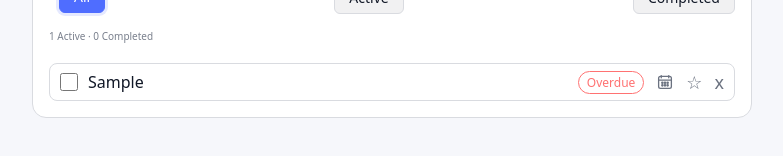
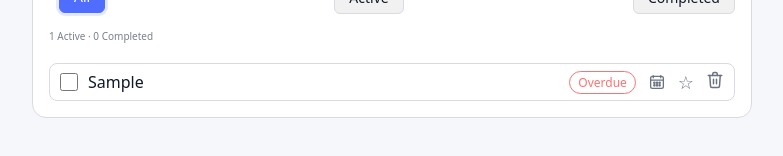
Before and after one commit to KarynaRudiak/ToDoList, a React (Vite) app: page / in a window 1280 px wide. Both pictures are taken after typing "Sample", "2020-01-15" into the empty fields and a click on the button "Add". Shown: the part 208-364 px from the top of the page, without its empty margins (248-1031 px from the left). Built offline with nearby package versions, Linux system fonts and the light colour scheme.

Commit message:
add icons

```diff
--- /dev/null
+++ b/src/components/Icons/Icons.tsx
@@ -0,0 +1,55 @@
+import React from "react";
+
+type IconProps = React.SVGProps<SVGSVGElement> & { size?: number };
+
+export const PlusIcon: React.FC<IconProps> = ({ size = 18, ...props }) => (
+  <svg
+    width={size}
+    height={size}
+    viewBox="0 0 24 24"
+    fill="none"
+    stroke="currentColor"
+    strokeWidth="2"
+    strokeLinecap="round"
+    strokeLinejoin="round"
+    {...props}
+  >
+    <path d="M12 5v14M5 12h14" />
+  </svg>
+);
+
+export const EditIcon: React.FC<IconProps> = ({ size = 18, ...props }) => (
+  <svg
+    width={size}
+    height={size}
+    viewBox="0 0 24 24"
+    fill="none"
+    stroke="currentColor"
+    strokeWidth="2"
+    strokeLinecap="round"
+    strokeLinejoin="round"
+    {...props}
+  >
+    <path d="M12 20h9" />
+    <path d="M16.5 3.5a2.12 2.12 0 1 1 3 3L7 19l-4 1 1-4 12.5-12.5z" />
+  </svg>
+);
+
+export const TrashIcon: React.FC<IconProps> = ({ size = 18, ...props }) => (
+  <svg
+    width={size}
+    height={size}
+    viewBox="0 0 24 24"
+    fill="none"
+    stroke="currentColor"
+    strokeWidth="2"
+    strokeLinecap="round"
+    strokeLinejoin="round"
+    {...props}
+  >
+    <polyline points="3 6 5 6 21 6" />
+    <path d="M19 6l-1 14a2 2 0 0 1-2 2H8a2 2 0 0 1-2-2L5 6" />
+    <path d="M10 11v6M14 11v6" />
+    <path d="M9 6V4a2 2 0 0 1 2-2h2a2 2 0 0 1 2 2v2" />
+  </svg>
+);
--- a/src/components/TodoItem/TodoItem.tsx
+++ b/src/components/TodoItem/TodoItem.tsx
@@ -6,6 +6,7 @@ import {
   editTodo,
   setDueDate,
 } from "../../features/todos/todosSlice";
+import { EditIcon, TrashIcon } from "../Icons/Icons";
 import styles from "./TodoItem.module.css";
 
 interface TodoItemProps {
@@ -233,7 +234,7 @@ export default function TodoItem({
         </button>
 
         <button onClick={handleDelete} className={styles.iconBtn} title="Delete">
-          x
+          <TrashIcon/>
         </button>
       </div>
     </div>
```
Also changed, not shown: src/components/AddTodo/AddTodo.module.css (line endings or trailing spaces).
